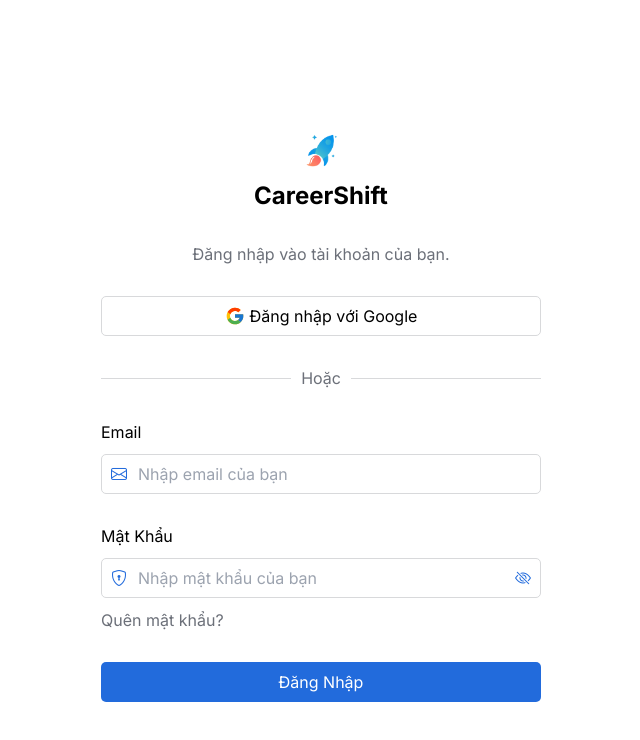
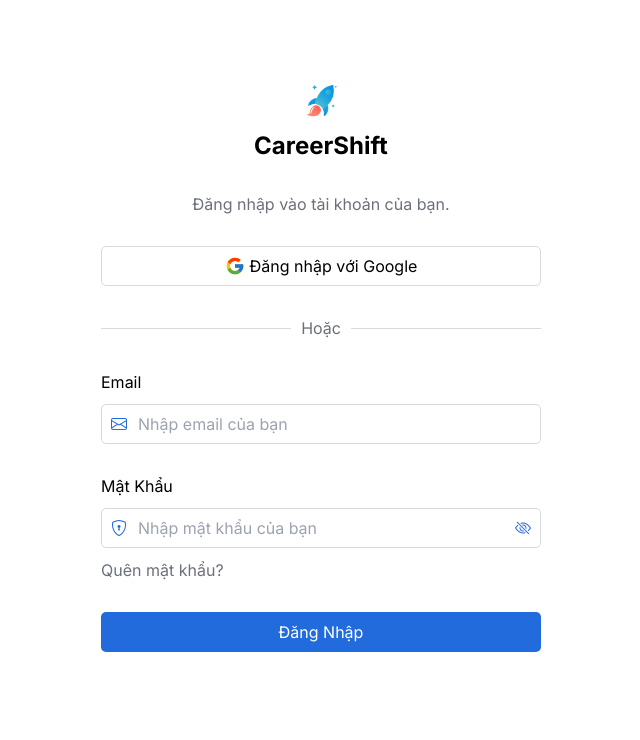
Before and after one commit to nguyendien9203/careershift_frontend, a React (Create React App) app in the folder frontend/admin/: page /login in a window 1280 px wide. Shown: the top 740 px of the page, without its empty margins (319-959 px from the left). Built offline with nearby package versions, Linux system fonts and the light colour scheme.

Commit message:
feat(frontend/admin/button): customize Button component for flexible button and link styles

```diff
--- a/frontend/admin/src/components/common/Button.tsx
+++ b/frontend/admin/src/components/common/Button.tsx
@@ -1,25 +1,53 @@
-import React from 'react'
-import { IconType } from 'react-icons'
+import React from "react";
+import { IconType } from "react-icons";
 
 interface ButtonProps extends React.ButtonHTMLAttributes<HTMLButtonElement> {
-    variant?: 'primary' | 'light' | 'no-boder';
+  variant?:
+    | "primary"
+    | "primary-link"
+    | "secondary"
+    | "secondary-link"
+    | "light"
+    | "light-link";
   icon?: string | IconType;
-    alignment?: 'center' | 'start' | 'end';
+  alignment?: "center" | "start" | "end";
 }
 
-const Button: React.FC<ButtonProps> = ({ variant = 'primary', icon, alignment = 'center', children, ...props}) => {
-    const baseStyle = 'flex items-center font-normal font-base focus:ouline-none';
-    const variantStyle =
-    variant === 'primary'
-      ? 'w-full h-10 p-2.5 rounded-[5px] bg-primary-500 text-white hover:bg-primary-600'
-    : variant === 'light'
-      ? 'w-full h-10 p-2.5 rounded-[5px] bg-white text-black border border-secondary-100 hover:bg-slate-100'
-      : 'bg-transparent text-secondary-700 border-none hover:underline';
+const Button: React.FC<ButtonProps> = ({
+  variant = "primary",
+  icon,
+  alignment = "center",
+  children,
+  ...props
+}) => {
+  const baseStyle = "flex items-center font-normal font-base focus:ouline-none";
+  const alignmentStyle =
+    alignment === "center"
+      ? "justify-center"
+      : alignment === "start"
+      ? "justify-start"
+      : "justify-end";
+  const commonButtonStyle = "w-full h-10 p-2.5 rounded-[5px]";
+  const commonLinkStyle = "cursor-pointer hover:underline";
 
-    const alignmentStyle = alignment === 'center' ? 'justify-center' : alignment === 'start' ? 'justify-start' : 'justify-end';
-  return (
-    <button className={`${baseStyle} ${alignmentStyle} ${variantStyle}`} {...props}>
-        {icon && (
+  // Define style for button
+  const variantButtonStyle =
+    variant === "primary"
+      ? `${commonButtonStyle} bg-primary-500 text-white hover:bg-primary-600`
+      : variant === "secondary"
+      ? `${commonButtonStyle} bg-secondary-600 text-white hover:bg-secondary-700`
+      : `${commonButtonStyle} bg-white text-black border border-secondary-100 hover:bg-slate-100`;
+
+  // Define style for link
+  const variantLinkStyle =
+    variant === "primary-link"
+      ? `text-primary-500 ${commonLinkStyle}`
+      : variant === "secondary-link"
+      ? `text-secondary-700 ${commonLinkStyle}`
+      : `text-black ${commonLinkStyle}`;
+
+  const renderIcon = (icon?: string | IconType) => (
+    icon && (
         <span className="mr-[5px] w-5 h-5 flex items-center justify-center">
             {typeof icon === 'string' ? (
                 <i className={`bi ${icon}`}></i>
@@ -27,10 +55,24 @@
                 React.createElement(icon, { size: 20, color: 'currentColor' })
             )}
         </span>
-        )}
+    )
+  );
+
+  if (variant.includes('-link')) {
+    return (
+        <a className={`${baseStyle} ${alignmentStyle} ${variantLinkStyle}`} {...(props as React.AnchorHTMLAttributes<HTMLAnchorElement>)}>
+            {renderIcon(icon)}
+            {children}
+        </a>
+    );
+  }
+
+  return (
+    <button className={`${baseStyle} ${alignmentStyle} ${variantButtonStyle}`} {...(props as React.ButtonHTMLAttributes<HTMLButtonElement>)}>
+        {renderIcon(icon)}
         {children}
     </button>
-  )
-}
+  );
+};
 
-export default Button
+export default Button;
--- a/frontend/admin/src/components/forms/ForgotPasswordForm.tsx
+++ b/frontend/admin/src/components/forms/ForgotPasswordForm.tsx
@@ -22,7 +22,7 @@
         <Button variant='primary'>Tiếp tục</Button>
       </div>
 
-      <Button variant='no-boder' alignment='center' icon='bi-chevron-left'>Quay lại</Button>
+      <Button variant='secondary-link' alignment='center' icon='bi-chevron-left'>Quay lại</Button>
     </form>
   )
 }
--- a/frontend/admin/src/components/forms/LoginForm.tsx
+++ b/frontend/admin/src/components/forms/LoginForm.tsx
@@ -44,7 +44,7 @@
         />
 
         {/* Forgot password link */}
-        <Button variant="no-boder" alignment="start">
+        <Button variant="secondary-link" alignment="start">
           Quên mật khẩu?
         </Button>
       </div>
--- a/frontend/admin/src/components/layouts/AuthLayout.tsx
+++ b/frontend/admin/src/components/layouts/AuthLayout.tsx
@@ -17,7 +17,7 @@
 
   return (
     <div className='flex items-center justify-center px-4 sm:px-6 lg:px-8'>
-        <div className='flex justify-center items-center flex-col gap-y-2.5 sm:max-w-[480px] w-full p-5 mt-8 sm:mt-[100px]'>
+        <div className='flex justify-center items-center flex-col gap-y-2.5 sm:max-w-[480px] w-full p-5 mt-8 sm:mt-[50px]'>
 
             {/* Logo Section */}
             <div className='flex flex-col items-center p-2.5 gap-y-2.5'>
--- a/frontend/admin/tailwind.config.js
+++ b/frontend/admin/tailwind.config.js
@@ -13,6 +13,7 @@
         },
         secondary: {
           100: '#D8D9DB',
+          600: '#888C93',
           700: '#6C7079',
         },
       },
```
Lines whose indentation alone changed are shown as unchanged.
